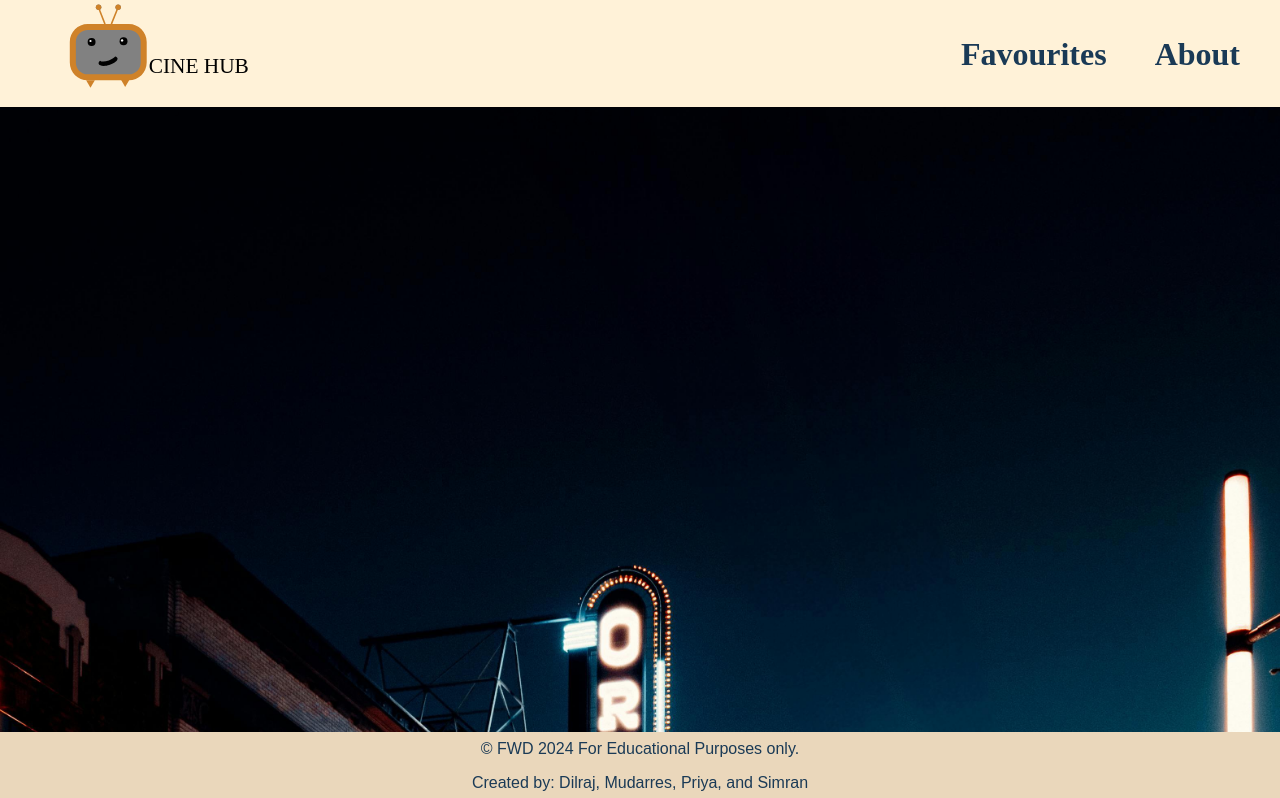
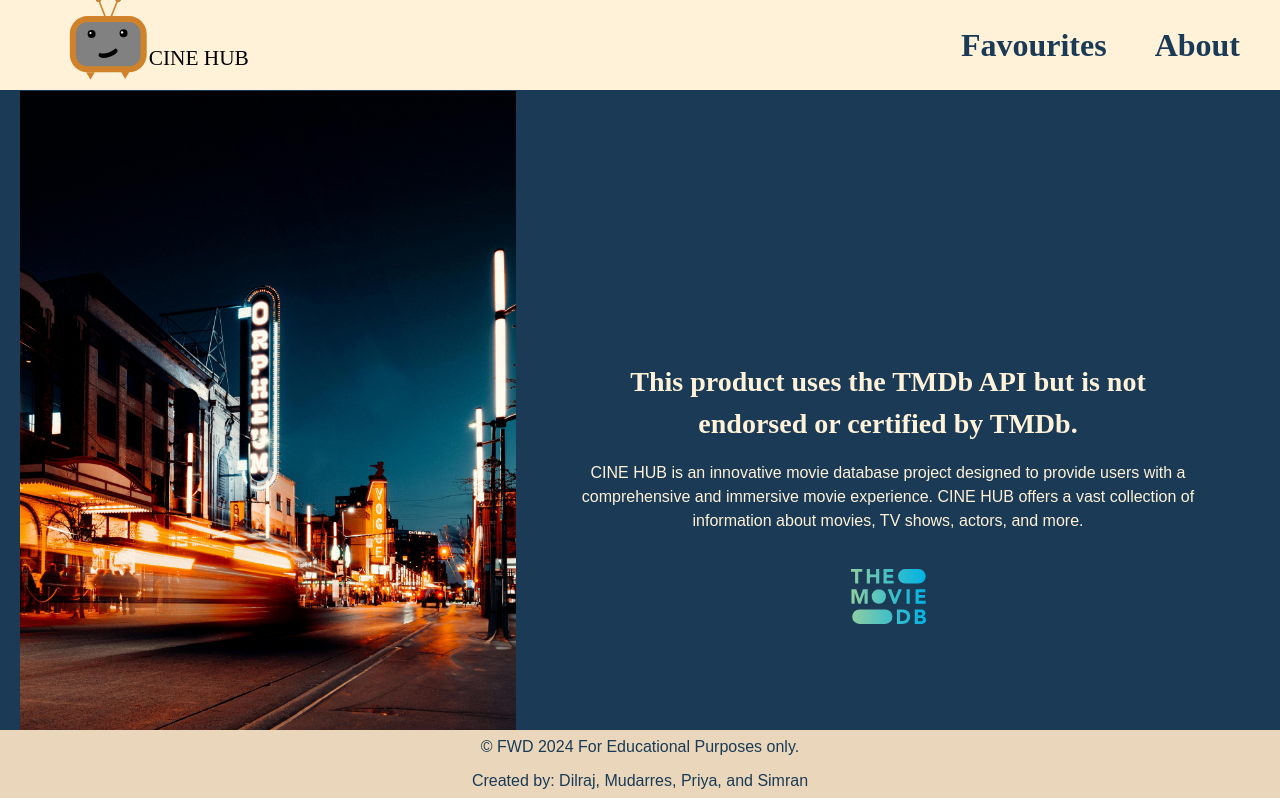
Before and after one commit to djrandhawa15/Movie-Project, a React (Vite) app: page /about in a window 1280 px wide. Shown: the top 798 px of the page. Built offline with nearby package versions, Linux system fonts and the light colour scheme; no server answers.

Commit message:
changed some styling for the about, home and favorites pages to work on desktop. May have messed up the styling on home mobile....

```diff
--- a/src/pages/Fav.jsx
+++ b/src/pages/Fav.jsx
@@ -1,15 +1,24 @@
-import React from "react";
+import React, { useEffect } from "react";
 import { useSelector } from "react-redux";
 import MovieCard from "../components/MovieCard";
 import isFav from "../utilities/isFav";
 import { Link } from "react-router-dom";
+import "../styles/fav.css";
 
 const Fav = () => {
   const favs = useSelector((state) => state.favorites.items);
 
+  useEffect(() => {
+    // Added scrollable when there are more than 6 movies on desktop
+    if (favs.length > 6) {
+      document.body.classList.add("scrollable");
+    } else {
+      document.body.classList.remove("scrollable");
+    }
+  }, [favs]);
 
   return (
-    <div>
+    <div className="fav-container">
       <section>
         <h1>Favorite Movies</h1>
         {favs.length < 1 ? (
@@ -18,7 +27,7 @@ const Fav = () => {
             add some favourite movie.
           </p>
         ) : (
-        <div>
+          <div className="movie-card-container">
             {favs !== null &&
               favs.length > 0 &&
               favs.map((movie) => (
--- a/src/pages/Home.jsx
+++ b/src/pages/Home.jsx
@@ -80,7 +80,7 @@ const Home = () => {
         ))}
       </div>
       {currentPage < totalPages && (
-        <button onClick={handleLoadMore}>Load More</button>
+        <button className='load-btn' onClick={handleLoadMore}>Load More</button>
       )}
     </div>
   );
--- a/src/styles/about.css
+++ b/src/styles/about.css
@@ -1,27 +1,72 @@
 
-.about-container {
-    /* display: flex;
-    justify-content: space-between;
-    align-items: flex-start;  */
-    margin-top: 0;
-    margin-bottom: 0;
+@media (min-width: 36em) {
+    html, body {
+        margin: 0;
+        padding: 0;
+        height: 100%;
+        overflow: hidden;
+    }
+
+    .about-container {
+        display: flex;
+        flex-direction: column;
+        align-items: center;
+        height: 100vh;
+        overflow: hidden;
+        box-sizing: border-box;
+    }
+    .about-container {
+        flex-direction: row;
+        justify-content: center;
+        align-items: center;
+        width: 100vw;
+        height: 100vh;
+        padding: 0 20px;
+    }
+
+    .side-photo {
+        flex: 1;
+        max-width: 40%;
+        height: 100%;
+        display: flex;
+        align-items: center;
+        justify-content: center;
+    }
+
+    .text-and-logo-container {
+        flex: 1;
+        max-width: 50%;
+        height: 100%;
+        margin: 0 auto;
+        display: flex;
+        flex-direction: column;
+        align-items: center;
+        justify-content: center;
+    }
 }
 
-/* .side-photo {
-    width: 620px;
-} */
-
 .text-and-logo-container {
-    margin-top: 150px;
+    margin-top: 50px;
     display: flex;
     flex-direction: column;
     align-items: center;
+    justify-content: center;
+    height: 100%;
+    box-sizing: border-box;
 }
 
 .text-content {
     margin-bottom: 20px;
+    text-align: center;
 }
 
 .tmdb-container {
     width: 75px;
 }
+
+.side-photo img {
+    max-width: 100%;
+    max-height: 100%;
+    object-fit: cover;
+    display: block;
+}
--- /dev/null
+++ b/src/styles/fav.css
@@ -0,0 +1,56 @@
+
+@media (min-width: 768px) {
+    body,
+html {
+  margin: 0;
+  padding: 0;
+  box-sizing: border-box;
+  height: 100%;
+}
+
+.header {
+    position: fixed;
+    top: 0;
+    left: 0;
+    right: 0;
+    height: 90px;
+    background-color: #fff2d8;
+    z-index: 1000;
+  }
+
+  .footer {
+    position: fixed;
+    bottom: 0;
+    left: 0;
+    right: 0;
+    height: 70px;
+    background-color: #ead7bb;
+    z-index: 1000;
+  }
+
+  .fav-container {
+    margin-top: 60px;
+    margin-bottom: 40px;
+    height: calc(100% - 100px);
+    overflow-y: auto;
+  }
+
+  .fav-container section {
+    text-align: center;
+  }
+
+  .fav-container h1 {
+    margin-bottom: 20px;
+  }
+
+  .movie-card-container {
+    display: flex;
+    flex-wrap: wrap;
+    justify-content: center;
+    gap: 20px;
+  }
+
+  .scrollable {
+    overflow-y: auto;
+  }
+}
--- a/src/styles/home.css
+++ b/src/styles/home.css
@@ -1,17 +1,25 @@
-/* .container{
-  width: 100%;
-  padding: 0;
-  margin: 0;
-} */
-/* .hero {
-    width: 100%;
-    overflow: hidden;
+.container {
+  display: flex;
+  flex-direction: column;
+  height: 100vh;
+  overflow-y: auto;
 }
 
-.hero-image{
-    display: block;
-    object-fit: cover;
-    width: 100%;
-    height: 100%;
-    margin-top: 1rem;
-} */
+.container > div {
+  padding: 20px;
+}
+
+.load-btn {
+  margin: 20px auto 50px; /* Adjust margin to position the button under the last few movies */
+  display: block;
+  padding: 10px 20px;
+  background-color: #007bff;
+  color: white;
+  border: none;
+  border-radius: 5px;
+  cursor: pointer;
+}
+
+.load-btn:hover {
+  background-color: #0056b3;
+}
```
Lines whose indentation alone changed are shown as unchanged.
